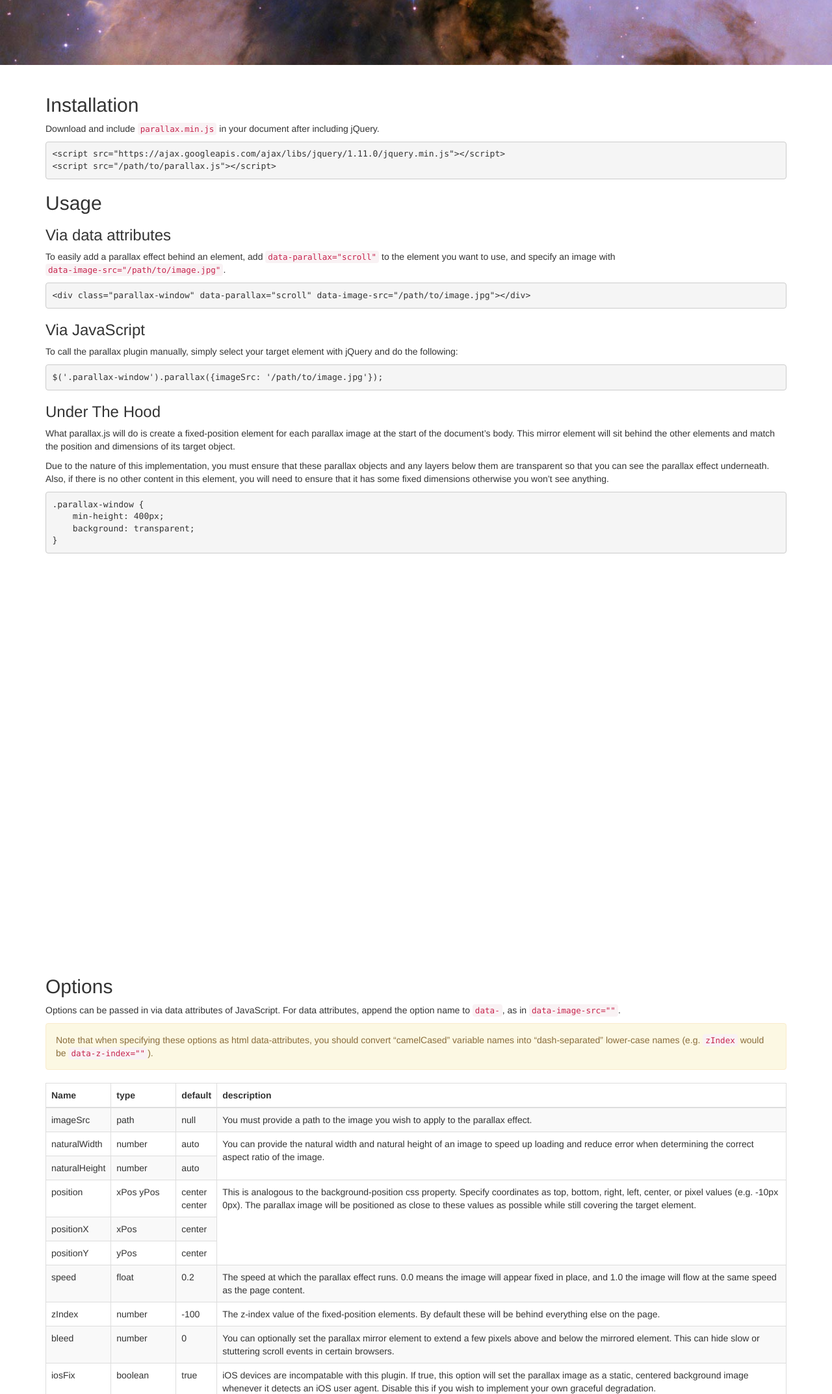
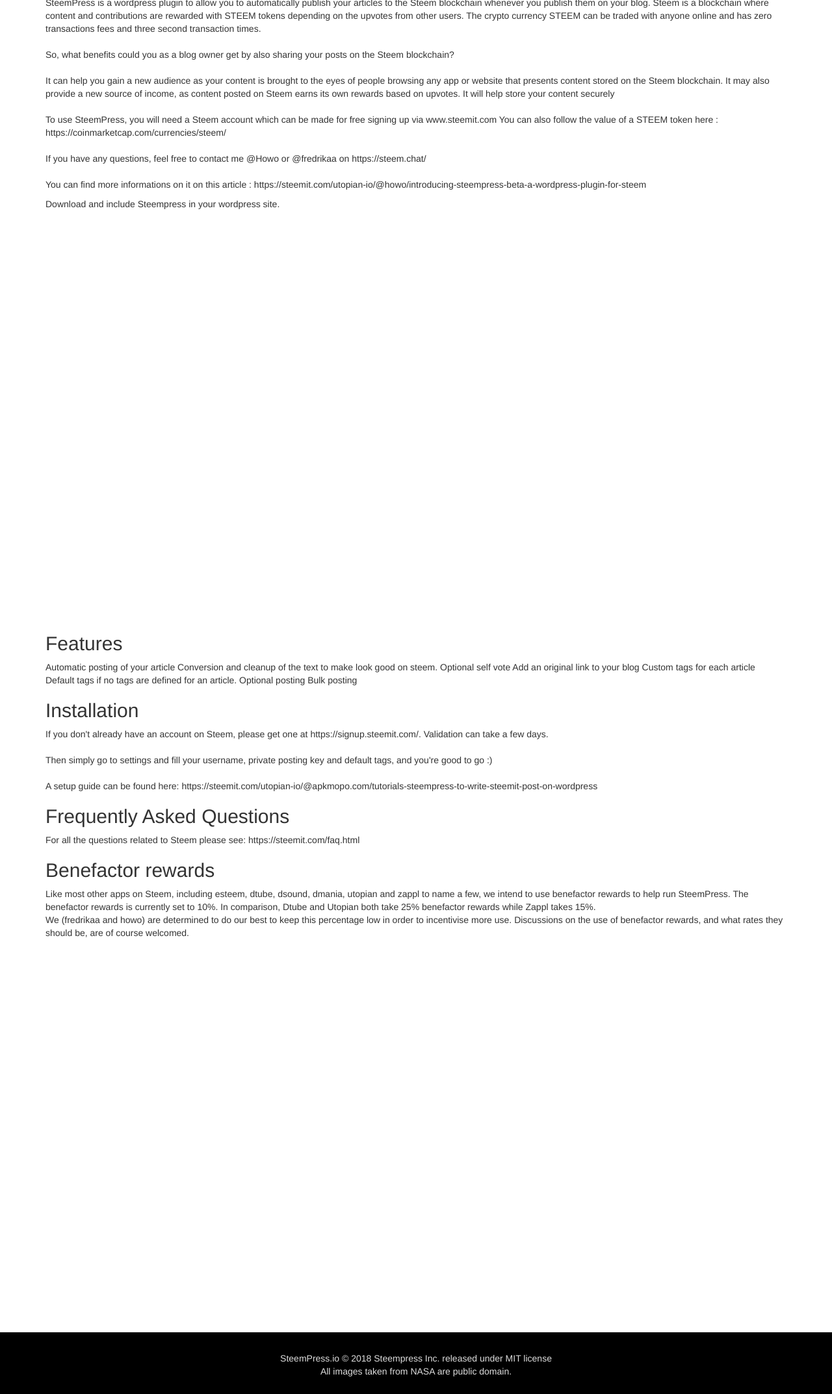
Before and after one commit to drov0/steempress-website, a plain HTML site: page index.html in a window 1280 px wide. Shown: the part 654-2800 px from the top of the page at 65% size. Drawn offline with nearby package versions, Linux system fonts and the light colour scheme; grey boxes are pictures that could not be loaded.

Commit message:
Replace all texts and include local Jquery.

```diff
--- a/index.html
+++ b/index.html
@@ -5,7 +5,7 @@
   <meta charset="utf-8">
   <meta http-equiv="X-UA-Compatible" content="IE=edge">
   <meta name="viewport" content="width=device-width, initial-scale=1">
-  <title>Parallax.js | Simple Parallax Scrolling Effect with jQuery</title>
+  <title>Steempress.io</title>
   <link href="./css/bootstrap.min.css" rel="stylesheet">
   <link href="./css/style.css" rel="stylesheet">
   <!-- HTML5 Shim and Respond.js IE8 support of HTML5 elements and media queries -->
@@ -13,10 +13,11 @@
       <script src="//oss.maxcdn.com/libs/html5shiv/3.7.0/html5shiv.js"></script>
       <script src="//oss.maxcdn.com/libs/respond.js/1.4.2/respond.min.js"></script>
     <![endif]-->
-  <script src="https://ajax.googleapis.com/ajax/libs/jquery/1.11.0/jquery.min.js"></script>
+  <script src="./js/jquery.min.js"></script>
   <script src="./js/bootstrap.min.js"></script>
   <script>
     $(function() {
+      // TODO ajouter un moyen de gérer les mobiles
       if (navigator.userAgent.match(/(iPod|iPhone|iPad|Android)/)) {
         $('#ios-notice').removeClass('hidden');
         $('.parallax-container').height($(window).height() * 0.5 | 0);
@@ -32,60 +33,35 @@
 </head>
 
 <body>
-  <section>
-    <div class="container">
-      <div id="ios-notice" class="alert alert-info hidden">
-        <p><strong>Notice:</strong> Hello mobile user. Unfortunately, this parallax effect is not reliably achieved on mobile devices, so all you will see on this demo page are static backgrounds. Please visit this page on a desktop browser to see its full
-          effect.</p>
-      </div>
-      <h1>Simple Parallax Scrolling <small>parallax.js</small></h1>
-      <p>Parallax.js is a dirt simple parallax scrolling effect inspired by <a href="http://spotify.com">Spotify.com</a> and implemented as a jQuery plugin.</p>
-      <a href="https://github.com/pixelcog/parallax.js/archive/v1.5.0.zip" class="btn btn-default download-link">Download Parallax.js v1.5.0</a>
-      <a href="https://github.com/pixelcog/parallax.js/" class="btn btn-default">View on GitHub</a>
-      <a href="https://github.com/pixelcog/parallax.js/tree/v2.0.0-alpha" class="btn btn-primary">Check out v2.0.0-alpha!</a>
-    </div>
-  </section>
-
   <div class="parallax-container" data-parallax="scroll" data-position="top" data-bleed="10" data-image-src="./img/stellar-spire-eagle-nebula-1400x900.jpg" data-natural-width="1400" data-natural-height="900"></div>
 
   <section>
     <div class="container">
-      <h2 id="installation">Installation</h2>
+      <h2 id="description">Description</h2>
 
-      <p>Download and include <code>parallax.min.js</code> in your document after including jQuery.</p>
+      <p>
+        SteemPress is a wordpress plugin to allow you to automatically publish your articles to the Steem blockchain whenever you publish them on your blog.
+        Steem is a blockchain where content and contributions are rewarded with STEEM tokens depending on the upvotes from other users. The crypto currency STEEM can be traded with anyone online and has zero transactions fees and three second transaction times.
+        <br />
+        <br />
+        So, what benefits could you as a blog owner get by also sharing your posts on the Steem blockchain?
+        <br />
+        <br />
+        It can help you gain a new audience as your content is brought to the eyes of people browsing any app or website that presents content stored on the Steem blockchain.
+        It may also provide a new source of income, as content posted on Steem earns its own rewards based on upvotes.
+        It will help store your content securely
+        <br />
+        <br />
+        To use SteemPress, you will need a Steem account which can be made for free signing up via www.steemit.com You can also follow the value of a STEEM token here : https://coinmarketcap.com/currencies/steem/
+        <br />
+        <br />
+        If you have any questions, feel free to contact me @Howo or @fredrikaa on https://steem.chat/
+        <br />
+        <br />
+        You can find more informations on it on this article : https://steemit.com/utopian-io/@howo/introducing-steempress-beta-a-wordpress-plugin-for-steem
+      </p>
 
-      <pre><code>&lt;script src=&quot;https://ajax.googleapis.com/ajax/libs/jquery/1.11.0/jquery.min.js&quot;&gt;&lt;/script&gt;
-&lt;script src=&quot;/path/to/parallax.js&quot;&gt;&lt;/script&gt;
-</code></pre>
-
-      <h2 id="usage">Usage</h2>
-
-      <h3 id="viadataattributes">Via data attributes</h3>
-
-      <p>To easily add a parallax effect behind an element, add <code>data-parallax=&quot;scroll&quot;</code> to the element you want to use, and specify an image with <code>data-image-src=&quot;/path/to/image.jpg&quot;</code>.</p>
-
-      <pre><code>&lt;div class=&quot;parallax-window&quot; data-parallax=&quot;scroll&quot; data-image-src=&quot;/path/to/image.jpg&quot;&gt;&lt;/div&gt;
-</code></pre>
-
-      <h3 id="viajavascript">Via JavaScript</h3>
-
-      <p>To call the parallax plugin manually, simply select your target element with jQuery and do the following:</p>
-
-      <pre><code>$('.parallax-window').parallax({imageSrc: '/path/to/image.jpg'});
-</code></pre>
-
-      <h3 id="underthehood">Under The Hood</h3>
-
-      <p>What parallax.js will do is create a fixed-position element for each parallax image at the start of the document&#8217;s body. This mirror element will sit behind the other elements and match the position and dimensions of its target object.</p>
-
-      <p>Due to the nature of this implementation, you must ensure that these parallax objects and any layers below them are transparent so that you can see the parallax effect underneath. Also, if there is no other content in this element, you will need
-        to ensure that it has some fixed dimensions otherwise you won&#8217;t see anything.</p>
-
-      <pre><code>.parallax-window {
-    min-height: 400px;
-    background: transparent;
-}
-</code></pre>
+      <p>Download and include Steempress in your wordpress site.</p>
     </div>
   </section>
 
@@ -93,121 +69,48 @@
 
   <section>
     <div class="container">
-      <h2 id="options">Options</h2>
-      <p>Options can be passed in via data attributes of JavaScript. For data attributes, append the option name to <code>data-</code>, as in <code>data-image-src=&quot;&quot;</code>.</p>
-
-      <div class="alert alert-warning">
-        <p>Note that when specifying these options as html data-attributes, you should convert &#8220;camelCased&#8221; variable names into &#8220;dash-separated&#8221; lower-case names (e.g. <code>zIndex</code> would be <code>data-z-index=&quot;&quot;</code>).</p>
-      </div>
-      <div class="table-responsive">
-        <table class="table table-bordered table-striped">
-          <thead>
-            <tr>
-              <th style="width: 100px;">Name</th>
-              <th style="width: 100px;">type</th>
-              <th style="width: 50px;">default</th>
-              <th>description</th>
-            </tr>
-          </thead>
-          <tbody>
-            <tr>
-              <td>imageSrc</td>
-              <td>path</td>
-              <td>null</td>
-              <td>You must provide a path to the image you wish to apply to the parallax effect.</td>
-            </tr>
-            <tr>
-              <td>naturalWidth</td>
-              <td>number</td>
-              <td>auto</td>
-              <td rowspan="2">You can provide the natural width and natural height of an image to speed up loading and reduce error when determining the correct aspect ratio of the image.</td>
-            </tr>
-            <tr>
-              <td>naturalHeight</td>
-              <td>number</td>
-              <td>auto</td>
-            </tr>
-            <tr>
-              <td>position</td>
-              <td>xPos yPos</td>
-              <td>center center</td>
-              <td rowspan="3">This is analogous to the background-position css property. Specify coordinates as top, bottom, right, left, center, or pixel values (e.g. -10px 0px). The parallax image will be positioned as close to these values as possible while still
-                covering the target element.</td>
-            </tr>
-            <tr>
-              <td>positionX</td>
-              <td>xPos</td>
-              <td>center</td>
-            </tr>
-            <tr>
-              <td>positionY</td>
-              <td>yPos</td>
-              <td>center</td>
-            </tr>
-            <tr>
-              <td>speed</td>
-              <td>float</td>
-              <td>0.2</td>
-              <td>The speed at which the parallax effect runs. 0.0 means the image will appear fixed in place, and 1.0 the image will flow at the same speed as the page content.</td>
-            </tr>
-            <tr>
-              <td>zIndex</td>
-              <td>number</td>
-              <td>-100</td>
-              <td>The z-index value of the fixed-position elements. By default these will be behind everything else on the page.</td>
-            </tr>
-            <tr>
-              <td>bleed</td>
-              <td>number</td>
-              <td>0</td>
-              <td>You can optionally set the parallax mirror element to extend a few pixels above and below the mirrored element. This can hide slow or stuttering scroll events in certain browsers.</td>
-            </tr>
-            <tr>
-              <td>iosFix</td>
-              <td>boolean</td>
-              <td>true</td>
-              <td>iOS devices are incompatable with this plugin. If true, this option will set the parallax image as a static, centered background image whenever it detects an iOS user agent. Disable this if you wish to implement your own graceful degradation.</td>
-            </tr>
-            <tr>
-              <td>androidFix</td>
-              <td>boolean</td>
-              <td>true</td>
-              <td>If true, this option will set the parallax image as a static, centered background image whenever it detects an Android user agent. Disable this if you wish to enable the parallax scrolling effect on Android devices.</td>
-            </tr>
-          </tbody>
-        </table>
-      </div>
+      <h2 id="features">Features</h2>
+      <p>
+        Automatic posting of your article
+        Conversion and cleanup of the text to make look good on steem.
+        Optional self vote
+        Add an original link to your blog
+        Custom tags for each article
+        Default tags if no tags are defined for an article.
+        Optional posting
+        Bulk posting
+      </p>
+      <h2 id="installation">Installation</h2>
+      <p>
+        If you don't already have an account on Steem, please get one at https://signup.steemit.com/. Validation can take a few days.
+        <br /><br />
+        Then simply go to settings and fill your username, private posting key and default tags, and you're good to go :)
+        <br /><br />
+        A setup guide can be found here: https://steemit.com/utopian-io/@apkmopo.com/tutorials-steempress-to-write-steemit-post-on-wordpress
+      </p>
+      <h2 id="FAQ">Frequently Asked Questions</h2>
+      <p>
+        For all the questions related to Steem please see: https://steemit.com/faq.html
+      </p>
+      <h2 id="installation">Benefactor rewards</h2>
+      <p>
+        Like most other apps on Steem, including esteem, dtube, dsound, dmania, utopian and zappl to name a few, we intend to use benefactor rewards to help run SteemPress. The benefactor rewards is currently set to 10%. In comparison, Dtube and Utopian both take 25% benefactor rewards while Zappl takes 15%.
+        <br />
+        We (fredrikaa and howo) are determined to do our best to keep this percentage low in order to incentivise more use. Discussions on the use of benefactor rewards, and what rates they should be, are of course welcomed.
+      </p>
     </div>
   </section>
 
   <div class="parallax-container" data-parallax="scroll" data-bleed="10" data-image-src="./img/spiral-galaxy-1400x900.jpg" data-natural-width="1400" data-natural-height="900"></div>
 
-  <div class="parallax-container" data-parallax="scroll" data-bleed="10" data-image-src="./img/reflection-nebula-750x763.jpg" data-natural-width="750" data-natural-height="763"></div>
-
   <footer>
     <div class="container">
-      Parallax.js &copy; 2017 <a href="http://pixelcog.com/">PixelCog Inc.</a> released under <a href="https://github.com/pixelcog/parallax.js/blob/master/LICENSE">MIT license</a><br /> All images taken from NASA are <a href="http://www.nasa.gov/audience/formedia/features/MP_Photo_Guidelines.html#.U454_JRdXls">public domain</a>.<br
+      SteemPress.io &copy; 2018 <a href="http://steempress.io/">Steempress Inc.</a> released under <a href="https://github.com/drov0/steempress-website/blob/master/LICENSE">MIT license</a><br /> All images taken from NASA are <a href="http://www.nasa.gov/audience/formedia/features/MP_Photo_Guidelines.html#.U454_JRdXls">public domain</a>.<br
       /><br />
-      <iframe src="http://ghbtns.com/github-btn.html?user=pixelcog&repo=parallax.js&type=watch&count=true" allowtransparency="true" frameborder="0" scrolling="0" width="85" height="20"></iframe>
-      <iframe src="http://ghbtns.com/github-btn.html?user=pixelcog&repo=parallax.js&type=fork&count=true" allowtransparency="true" frameborder="0" scrolling="0" width="95" height="20"></iframe>
+      <iframe src="http://ghbtns.com/github-btn.html?user=drov0&repo=steempress-website&type=watch&count=true" allowtransparency="true" frameborder="0" scrolling="0" width="85" height="20"></iframe>
+      <iframe src="http://ghbtns.com/github-btn.html?user=drov0&repo=steempress-website&type=fork&count=true" allowtransparency="true" frameborder="0" scrolling="0" width="95" height="20"></iframe>
     </div>
   </footer>
-  <script type="text/javascript">
-    (function(i, s, o, g, r, a, m) {
-      i['GoogleAnalyticsObject'] = r;
-      i[r] = i[r] || function() {
-        (i[r].q = i[r].q || []).push(arguments)
-      }, i[r].l = 1 * new Date();
-      a = s.createElement(o),
-        m = s.getElementsByTagName(o)[0];
-      a.async = 1;
-      a.src = g;
-      m.parentNode.insertBefore(a, m)
-    })(window, document, 'script', '//www.google-analytics.com/analytics.js', 'ga');
-
-    ga('create', 'UA-20587204-9', 'auto');
-    ga('send', 'pageview');
-  </script>
 </body>
 
 </html>
```
Also changed, not shown: js/jquery.min.js (added), 1 other file.
